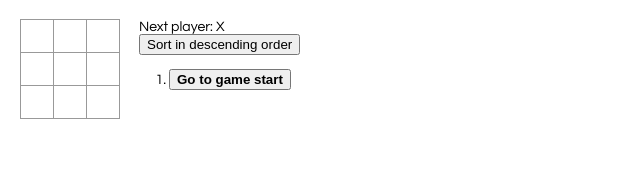
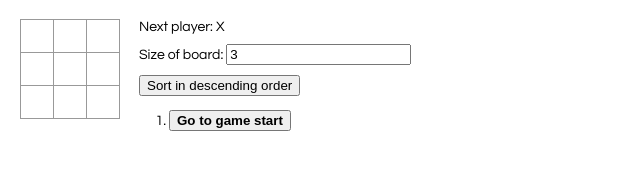
Before and after one commit to DangThanh2010/WebNC_BTCN01_ReactTutorial, a React app: page / in a window 1280 px wide. Shown: the whole page, without its empty margins (0-640 px from the left). Built offline with nearby package versions, Linux system fonts and the light colour scheme.

Commit message:
Add input size of board

```diff
--- a/src/index.css
+++ b/src/index.css
@@ -48,3 +48,8 @@ body {
   .game-info {
     margin-left: 20px;
   }
+
+  .input-size-board {
+    margin-top: 10px;
+    margin-bottom: 10px;
+  }
--- a/src/index.js
+++ b/src/index.js
@@ -1,7 +1,6 @@
 import React from 'react';
 import ReactDOM from 'react-dom';
 import './index.css';
-
 
 function Square({value, onClick, background}) {
     return (
@@ -52,11 +51,12 @@ class Game extends React.Component {
         super(props);
         this.state = {
             history: [{
-                squares: Array(this.props.SizeBoard * this.props.SizeBoard).fill(null),
+                squares: Array(3 * 3).fill(null),
                 location: {col: null, row: null},
             }],
             stepNumber: 0,
             IsAscending: true,
+            SizeBoard: 3,
             xIsNext: true,
         };
     }
@@ -66,14 +66,14 @@ class Game extends React.Component {
         const current = history[history.length - 1];
         const squares = current.squares.slice();
 
-        if (calculateWinner(squares, this.props.SizeBoard) || squares[i]) {
+        if (calculateWinner(squares, this.state.SizeBoard) || squares[i]) {
             return;
         }
         squares[i] = this.state.xIsNext ? 'X' : 'O';
         this.setState({
             history: history.concat([{
                 squares: squares,
-                location: {col: (i % this.props.SizeBoard) + 1, row: Math.floor(i / this.props.SizeBoard) + 1 }
+                location: {col: (i % this.state.SizeBoard) + 1, row: Math.floor(i / this.state.SizeBoard) + 1 }
             }]),
             stepNumber: history.length,
             xIsNext: !this.state.xIsNext,
@@ -93,10 +93,40 @@ class Game extends React.Component {
         })
     }
 
+    changeSizeBoard(event)
+    {
+        if(event.target.value !== null && event.target.value !== "" && event.target.value !== undefined)
+        {
+            this.setState({
+                history: [{
+                    squares: Array(parseInt(event.target.value) * parseInt(event.target.value)).fill(null),
+                    location: {col: null, row: null},
+                }],
+                stepNumber: 0,
+                IsAscending: true,
+                SizeBoard: parseInt(event.target.value),
+                xIsNext: true,
+            })
+        }
+        else
+        {
+            this.setState({
+                history: [{
+                    squares: Array(0).fill(null),
+                    location: {col: null, row: null},
+                }],
+                stepNumber: 0,
+                IsAscending: true,
+                SizeBoard: 0,
+                xIsNext: true,
+            })
+        }
+    }
+
     render() {
         const history = this.state.history;
         const current = history[this.state.stepNumber];
-        const winner = calculateWinner(current.squares, this.props.SizeBoard);
+        const winner = calculateWinner(current.squares, this.state.SizeBoard);
 
         const moves = history.map((step, move) => {
             const desc = move ?
@@ -157,13 +187,20 @@ class Game extends React.Component {
                     <Board
                         squares={current.squares}
                         onClick={(i) => this.handleClick(i)}
-                        rowNumber={this.props.SizeBoard}
-                        colNumber={this.props.SizeBoard}
+                        rowNumber={this.state.SizeBoard}
+                        colNumber={this.state.SizeBoard}
                         causeWin = {causeWin}
                     />
                 </div>
                 <div className="game-info">
                     <div>{status}</div>
+
+                    <div className="input-size-board">
+                        <label for="sizeboard">Size of board: </label>
+                        <input type="number" id="sizeboard" name="sizeboard" min="1"
+                            value={this.state.SizeBoard ? this.state.SizeBoard : null} step="1" onChange={(event) => this.changeSizeBoard(event)}/>
+                    </div>
+
                     <button onClick={() => this.toggle()}>Sort in {sortOrder} order</button>
                     <ol>{moves}</ol>
                 </div>
@@ -175,11 +212,14 @@ class Game extends React.Component {
   // ========================================
 
 ReactDOM.render(
-    <Game SizeBoard={3}/>,
+    <Game />,
     document.getElementById('root')
 );
 
 function calculateWinner(squares, SizeBoard) {
+    if(SizeBoard < 1)
+        return null;
+
     if(SizeBoard === 1)
     {
         if(squares[0])
```
